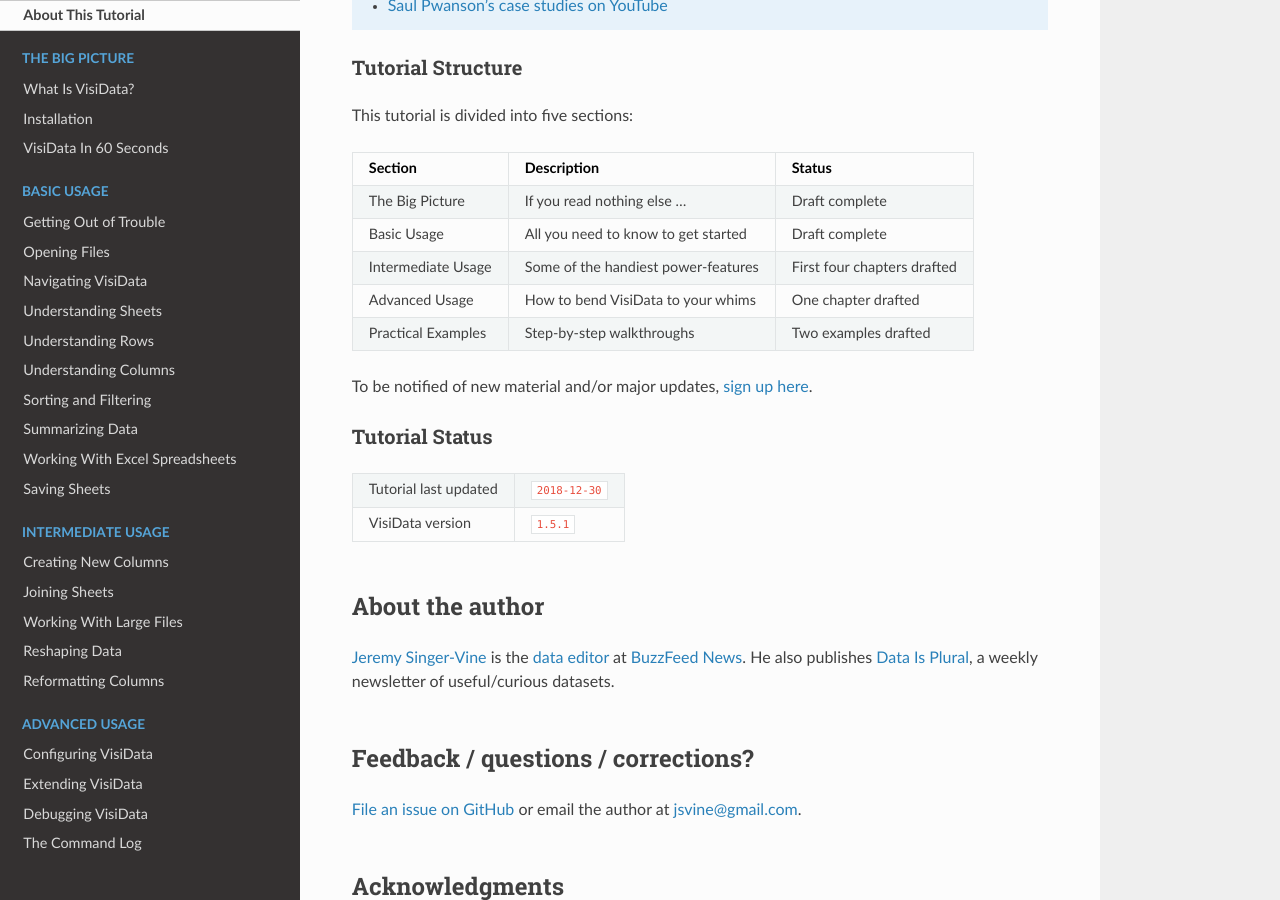
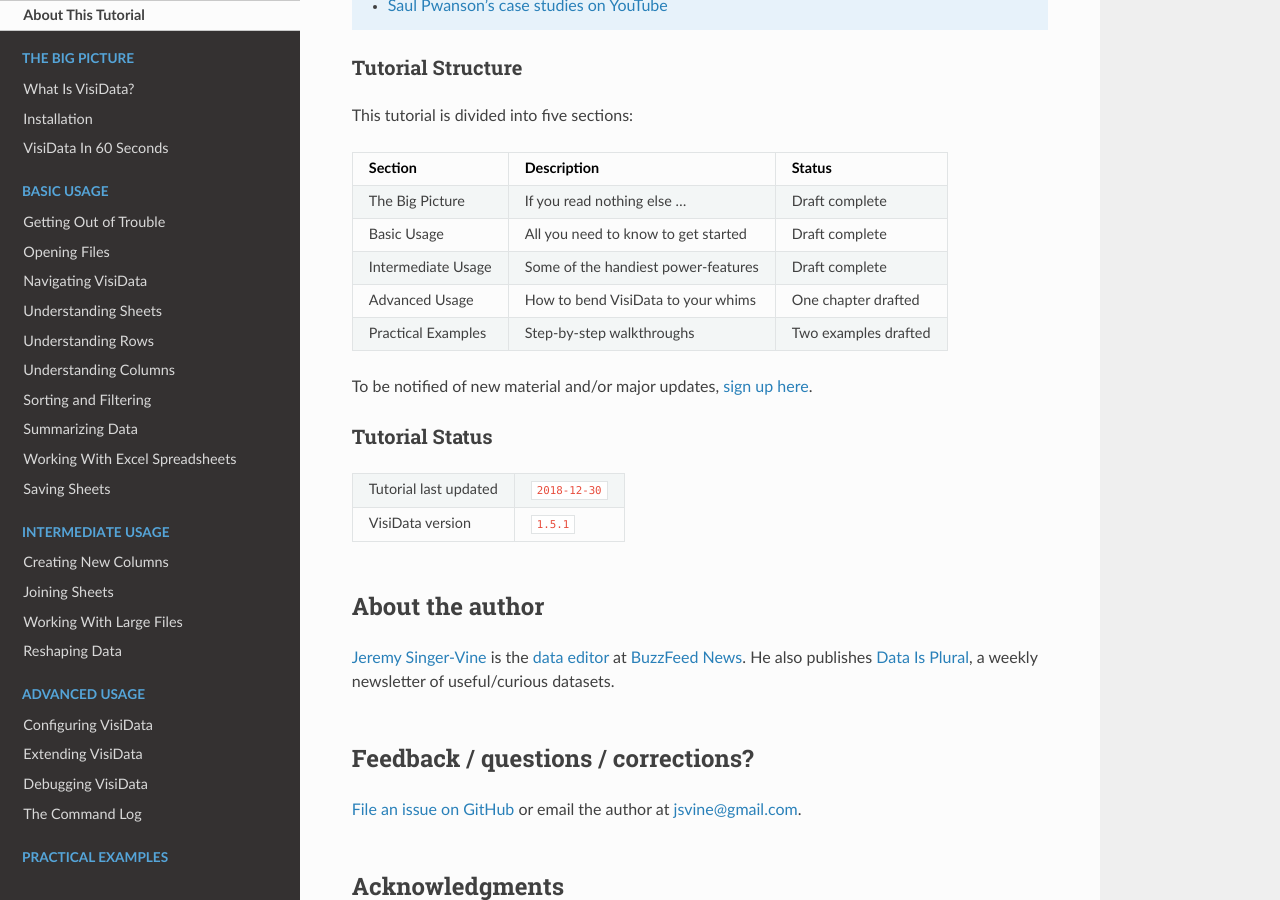
Before and after one commit to jsvine/intro-to-visidata, a Sphinx documentation site: the page built from docs/index.rst, in a window 1280 px wide and 900 px high, scrolled down 723 px. Built offline with Sphinx 7.4.7 and the Read the Docs theme 2.0.0, drawn with Linux system fonts in a browser that asks for light colours.

Commit message:
Remove undrafted "Reformatting Columns"
A relatively minor topic, in retrospect. Might make a good fit for a
"grab bag" / "tips and tricks" chapter.

```diff
--- a/docs/index.rst
+++ b/docs/index.rst
@@ -33,7 +33,7 @@
 ====================== ==================================== ================
 The Big Picture        If you read nothing else ...         Draft complete
 Basic Usage            All you need to know to get started  Draft complete
-Intermediate Usage     Some of the handiest power-features  First four chapters drafted
+Intermediate Usage     Some of the handiest power-features  Draft complete
 Advanced Usage         How to bend VisiData to your whims   One chapter drafted
 Practical Examples     Step-by-step walkthroughs            Two examples drafted
 ====================== ==================================== ================
@@ -104,7 +104,6 @@
     intermediate/joining-sheets
     intermediate/large-files
     intermediate/reshaping-data
-    intermediate/reformatting-columns
 
 .. toctree::
     :caption: Advanced Usage
--- a/docs/intermediate/reformatting-columns.rst
+++ /dev/null
@@ -1,5 +0,0 @@
-====================
-Reformatting Columns
-====================
-
-[Not yet drafted.]
```
